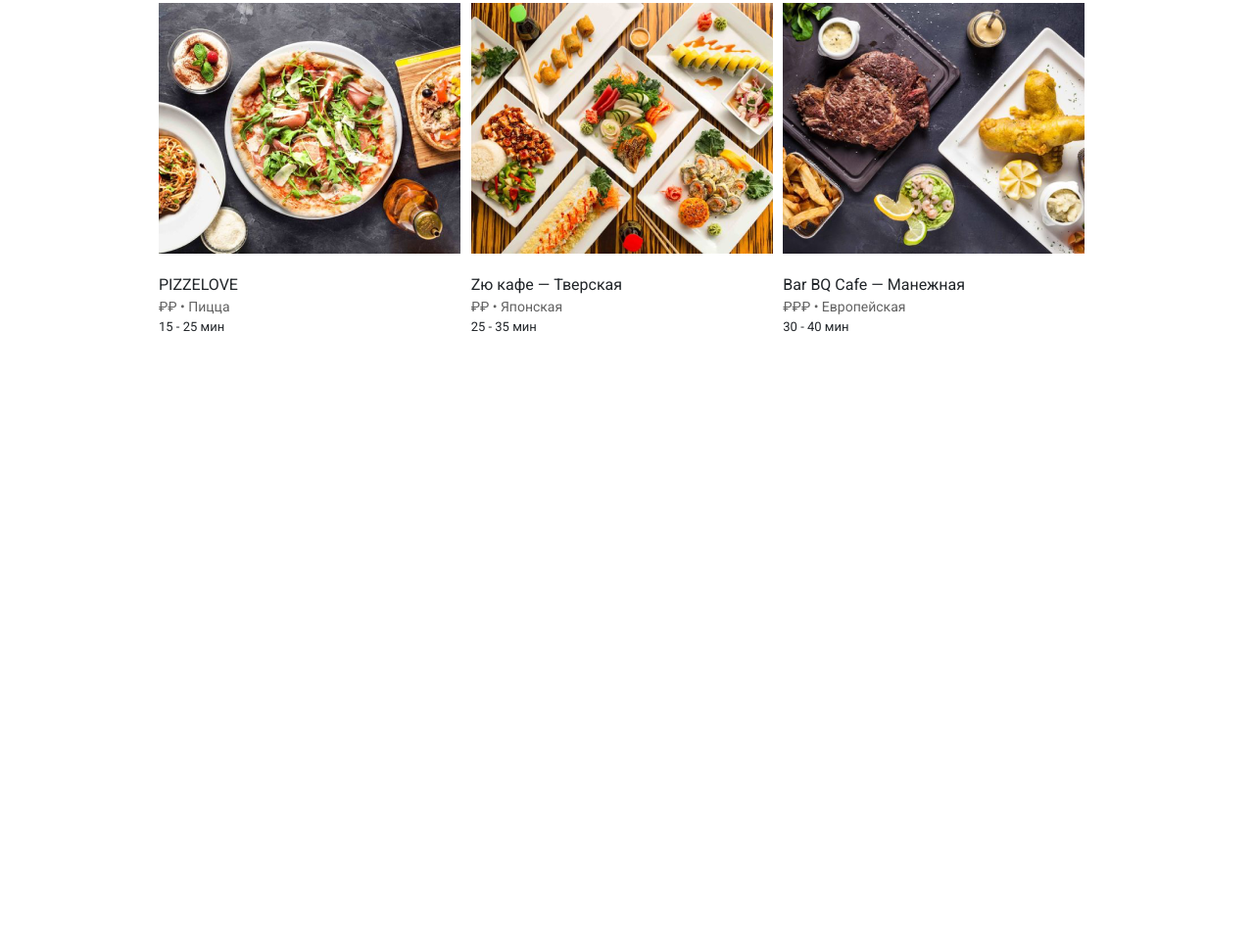
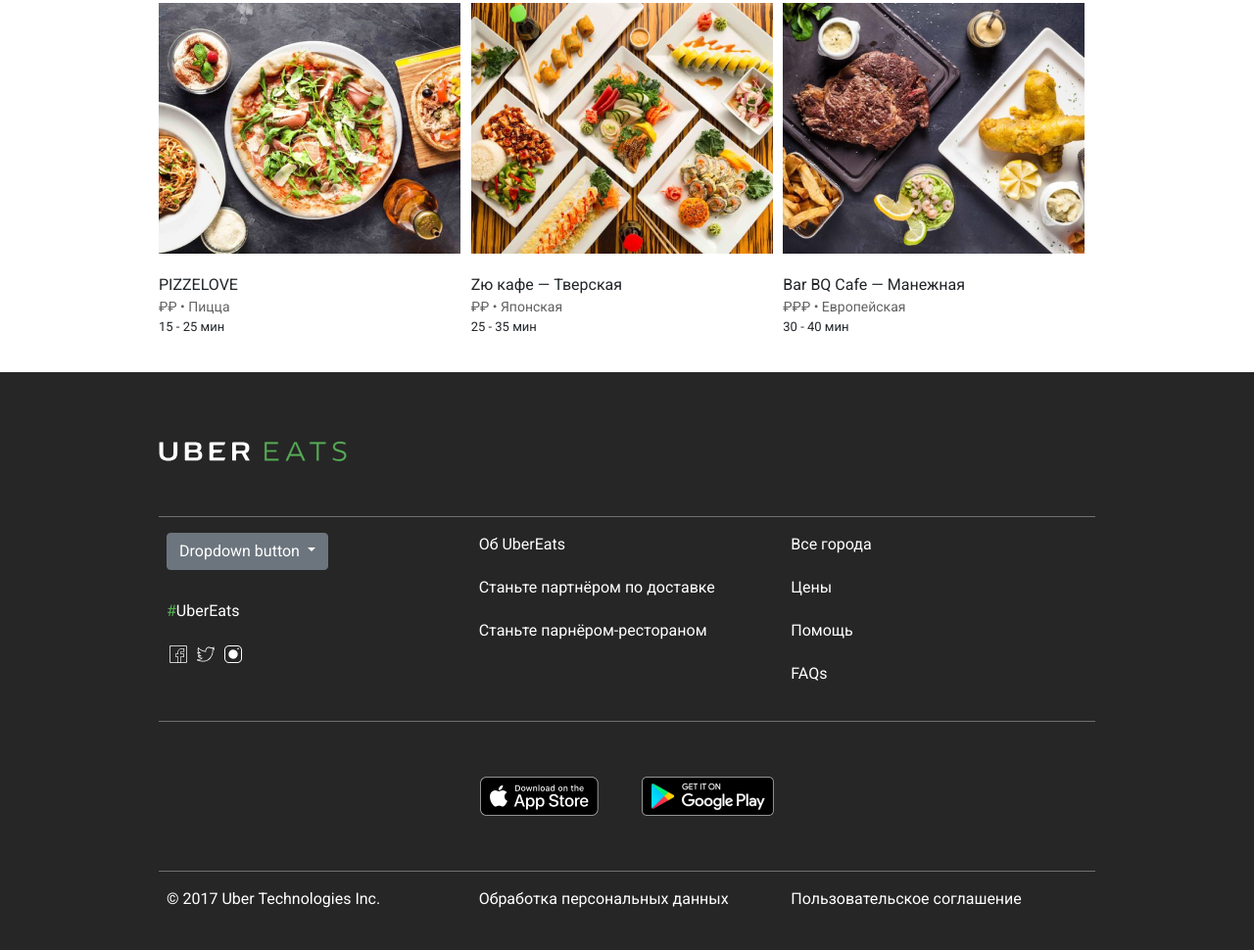
Before and after one commit to olfer/stapikGraduationProject, a plain HTML site: page index.html in a window 1280 px wide. Shown: the part 994-1964 px from the top of the page at 98% size. Before the commit the page ends 1374 px from the top, so only its background shows below. Drawn offline with nearby package versions, Linux system fonts and the light colour scheme.

Commit message:
added footer
осталось доделать кнопку для смены языка

```diff
--- a/index.html
+++ b/index.html
@@ -40,7 +40,7 @@
       <div class="container">
         <div class="header__inner">
           <div class="logo">
-            <img src="img/logo.svg" alt="">
+            <img src="img/logo.svg" alt="" />
           </div>
           <div class="buttomBasket">
             <div class="buttom_inner">
@@ -64,6 +64,7 @@
         <strong>Рестораны в Москве</strong>
       </div>
       <div>
+        <!-- restaurants -->
         <div class="container restaurants">
           <div class="col-xs-12 col-sm-6 col-md-6 col-lg-4">
             <div>
@@ -193,7 +194,86 @@
     </main>
     <!-- FOOTER -->
     <footer>
+      <div class="container">
+        <img class="footer__logo" src="img/white-logo.svg" alt="logo" />
+        <hr class="fotter__hr" />
+        <div class="fotter__nav">
+          <div class="col-xs-12 col-sm-6 col-md-6 col-lg-4">
+            <div class="dropdown">
+              <button
+                class="btn btn-secondary dropdown-toggle"
+                type="button"
+                id="dropdownMenuButton"
+                data-toggle="dropdown"
+                aria-haspopup="true"
+                aria-expanded="false"
+              >
+                Dropdown button
+              </button>
+              <div class="dropdown-menu" aria-labelledby="dropdownMenuButton">
+                <a class="dropdown-item" href="#">Action</a>
+                <a class="dropdown-item" href="#">Another action</a>
+                <a class="dropdown-item" href="#">Something else here</a>
+              </div>
+            </div>
+            <div>
+              <a class="footer__hashtag" href="#"
+                ><div class="hashtag">#</div>
+                <div class="hashtag__inner">UberEats</div></a
+              >
+            </div>
+            <div>
+              <a href="#"><img src="img/facebook.png" alt="facebook" /></a>
+              <a href="#"><img src="img/twitter.png" alt="twitter" /></a>
+              <a href="#"><img src="img/instagram.png" alt="instagram" /></a>
+            </div>
+          </div>
+          <div class="col-xs-12 col-sm-6 col-md-6 col-lg-4">
+            <div class="usefuLinks">
+              <a class="footer__link" href="#">Об UberEats</a>
+            </div>
+            <div class="usefuLinks">
+              <a class="footer__link" href="#">Станьте партнёром по доставке</a>
+            </div>
+            <div class="usefuLinks">
+              <a class="footer__link" href="#">Станьте парнёром-рестораном</a>
+            </div>
+          </div>
 
+          <div class="col-xs-12 col-sm-6 col-md-6 col-lg-4">
+            <div class="usefuLinks">
+              <a class="footer__link" href="#">Все города</a>
+            </div>
+            <div class="usefuLinks">
+              <a class="footer__link" href="#">Цены</a>
+            </div>
+            <div class="usefuLinks">
+              <a class="footer__link" href="#">Помощь</a>
+            </div>
+            <div class="usefuLinks">
+              <a class="footer__link" href="#">FAQs</a>
+            </div>
+          </div>
+        </div>
+        <hr class="fotter__hr" />
+        <div class="app__link">
+          <a class="appStore" href="#"><img src="img/appStore.png" alt="appStore" /></a>
+          <a href="#"><img src="img/GooglePlay.png" alt="GooglePlay" /></a>
+        </div>
+        <hr class="fotter__hr" />
+        <div class="termsOfUse">
+          <div class="col-xs-12 col-sm-6 col-md-6 col-lg-4">
+            <a class="footer__link" href="#">© 2017 Uber Technologies Inc.</a>
+          </div>
+          <div class="col-xs-12 col-sm-6 col-md-6 col-lg-4">
+            <a class="footer__link" href="#">Обработка персональных данных</a>
+          </div>
+          <div class="col-xs-12 col-sm-6 col-md-6 col-lg-4">
+            <a class="footer__link" href="#
+            ">Пользовательское соглашение</a>
+          </div>
+        </div>
+      </div>
     </footer>
   </body>
 </html>
--- a/style.css
+++ b/style.css
@@ -21,7 +21,7 @@ header {
   height: 72px;
 }
 
-.logo{
+.logo {
   padding-top: 10px;
 }
 .header__inner {
@@ -32,7 +32,6 @@ header {
 }
 .buttom_inner {
   display: flex;
-
 }
 a.buttomEnter {
   font-size: 12px;
@@ -95,3 +94,51 @@ figcaption {
   background: #fafafa;
 }
 /*FOOTER*/
+footer {
+  background-color: #262626;
+  padding-top: 70px;
+}
+.footer__logo {
+  padding-bottom: 40px;
+}
+
+.fotter__hr {
+  background-color: #7d7d7d;
+}
+.usefuLinks{
+  padding-bottom: 20px;
+}
+.footer__link {
+
+  color: white;
+  text-decoration: none !important;
+}
+.footer__link:hover {
+  color: #57ad56;
+}
+.fotter__nav {
+  display: flex;
+}
+.hashtag {
+  color: #57ad56;
+}
+.footer__hashtag {
+  padding-top: 30px;
+  padding-bottom: 20px;
+  display: flex;
+  text-decoration: none !important;
+}
+.hashtag__inner {
+  color: white;
+}
+.app__link {
+  padding: 40px 0;
+  text-align: center;
+}
+.termsOfUse{
+  padding-bottom: 40px;
+  display: flex;
+}
+.appStore{
+  padding-right: 40px;
+}
```
Also changed, not shown: img/GooglePlay.png (added), img/appStore.png (added), img/facebook.png (added), img/inst.png (added), img/instagram.png (added), img/twitter.png (added).
